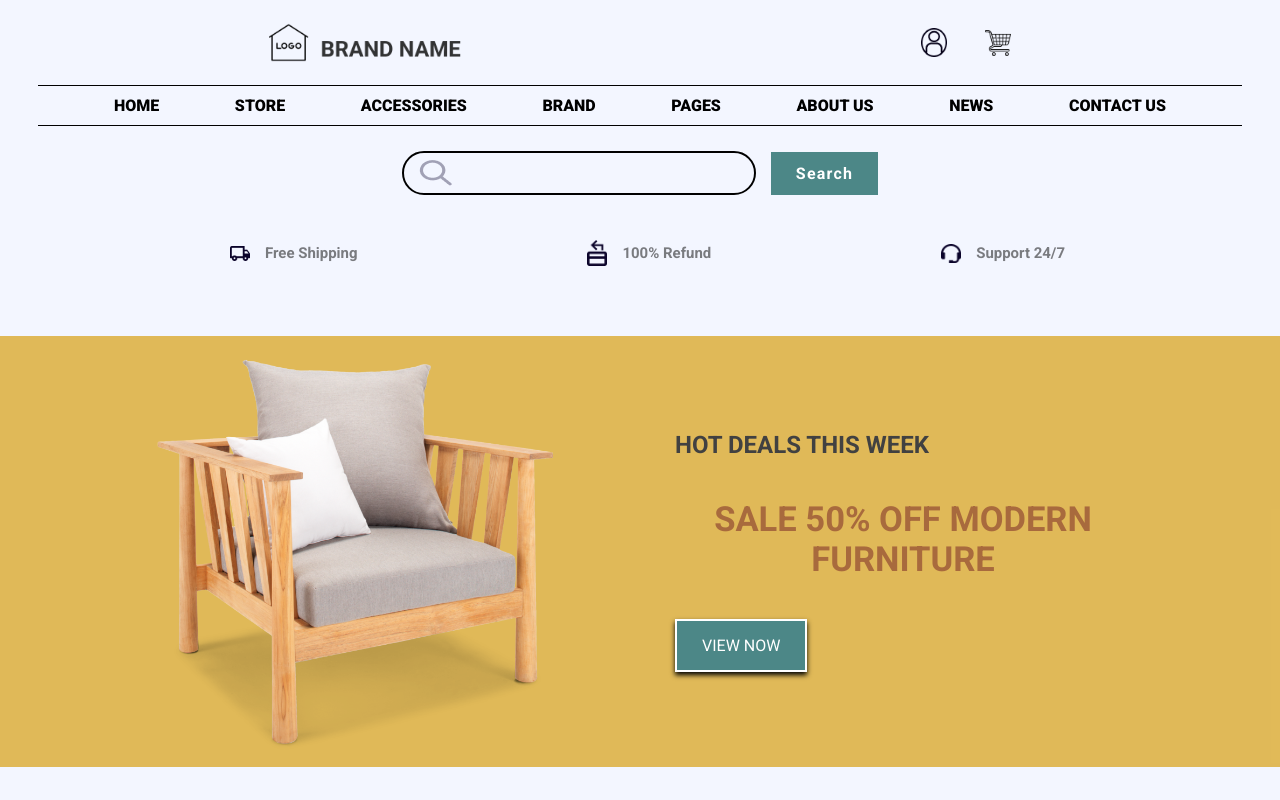
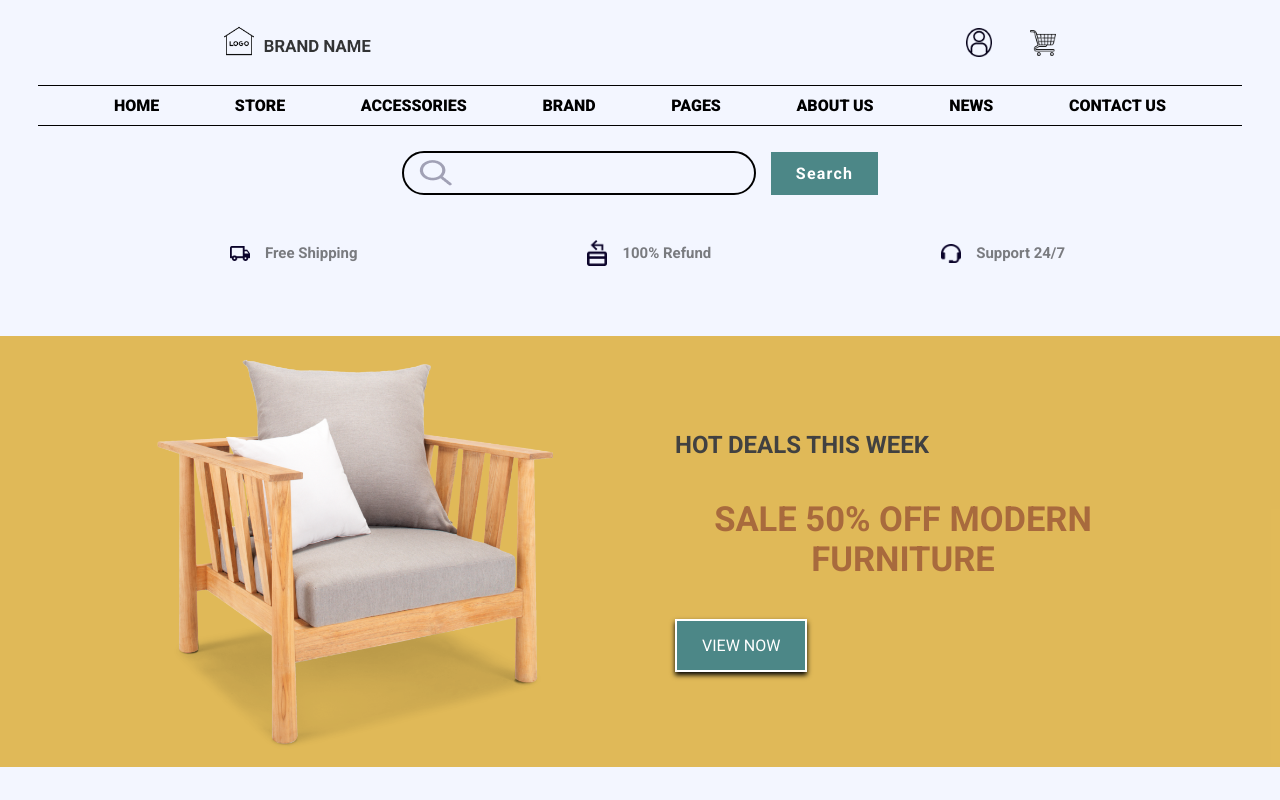
Before and after one commit to CSI-Trainee-2023/Frontend-Task4-Akshar-Saxena, a React (Vite) app: page / in a window 1280 px wide. Shown: the top 800 px of the page. Built offline with nearby package versions, Linux system fonts and the light colour scheme.

Commit message:
ViewButton bug removed

```diff
--- a/package.json
+++ b/package.json
@@ -4,7 +4,7 @@
   "version": "0.0.0",
   "type": "module",
   "scripts": {
-    "dev": "vite",
+    "dev": "vite --host",
     "build": "vite build",
     "lint": "eslint . --ext js,jsx --report-unused-disable-directives --max-warnings 0",
     "preview": "vite preview"
--- a/src/App.css
+++ b/src/App.css
@@ -12,8 +12,9 @@
 }
 
 .upper {
+  margin: auto;
   padding: 10px 0;
-  width: 100%;
+  width: 90%;
   height: 65px;
   display: flex;
   justify-content: space-around;
@@ -21,7 +22,7 @@
 }
 
 .upper img {
-  width: 16%;
+  width: 30%;
 }
 
 .icons img {
--- a/src/HomePage.jsx
+++ b/src/HomePage.jsx
@@ -141,7 +141,7 @@ export default function HomePage() {
                 <div className="content">
                     <h3>HOT DEALS THIS WEEK</h3>
                     <h1>SALE 50% OFF MODERN FURNITURE</h1>
-                    <ViewButton title="VIEW NOW" />
+                    <ViewButton title="VIEW NOW" key="disable"/>
                 </div>
             </div>
 
--- a/src/MyComponents/HorizontalCard.jsx
+++ b/src/MyComponents/HorizontalCard.jsx
@@ -7,7 +7,7 @@ export default function HorizontalCard(props) {
       <img src={props.image} alt="" />
       <div className="cardContent">
         <h2>{props.title}</h2>
-        <ViewButton title="VIEW DETAILS"/>
+        <ViewButton title="VIEW DETAILS" key="disable"/>
       </div>
     </div>
   )
--- a/src/MyComponents/NavBar.jsx
+++ b/src/MyComponents/NavBar.jsx
@@ -8,7 +8,7 @@ export default function NavBar() {
   return (
     <div className='nav'>
       <div className="upper">
-        <img src={brandLogo} alt="" />
+        <Link to="/"><img src={brandLogo} alt=""/></Link>
         <div className="icons">
           <img src={profileIcon} alt="" />
           <img src={cartIcon} alt="" />
--- a/src/MyComponents/ViewButton.jsx
+++ b/src/MyComponents/ViewButton.jsx
@@ -1,10 +1,20 @@
 import React from 'react'
 import { useNavigate } from 'react-router-dom'
+import PropTypes from 'prop-types'
 
 
 export default function ViewButton(props) {
   const navigate = useNavigate()
+  function Navigator(){
+    if(props.key == "enable"){
+      navigate("/productdetails", {state: {image: props.image, productName: props.proName, price: props.price, details: props.details, list: props.list}})
+    }
+  }
   return (
-    <button onClick={()=>navigate("/productdetails", {state: {image: props.image, productName: props.proName, price: props.price, details: props.details, list: props.list}})} className='view'>{props.title}</button>
+    <button onClick={Navigator} className='view'>{props.title}</button>
   )
 }
+
+ViewButton.defaultProps = {
+  key: "enable"
+}
```
